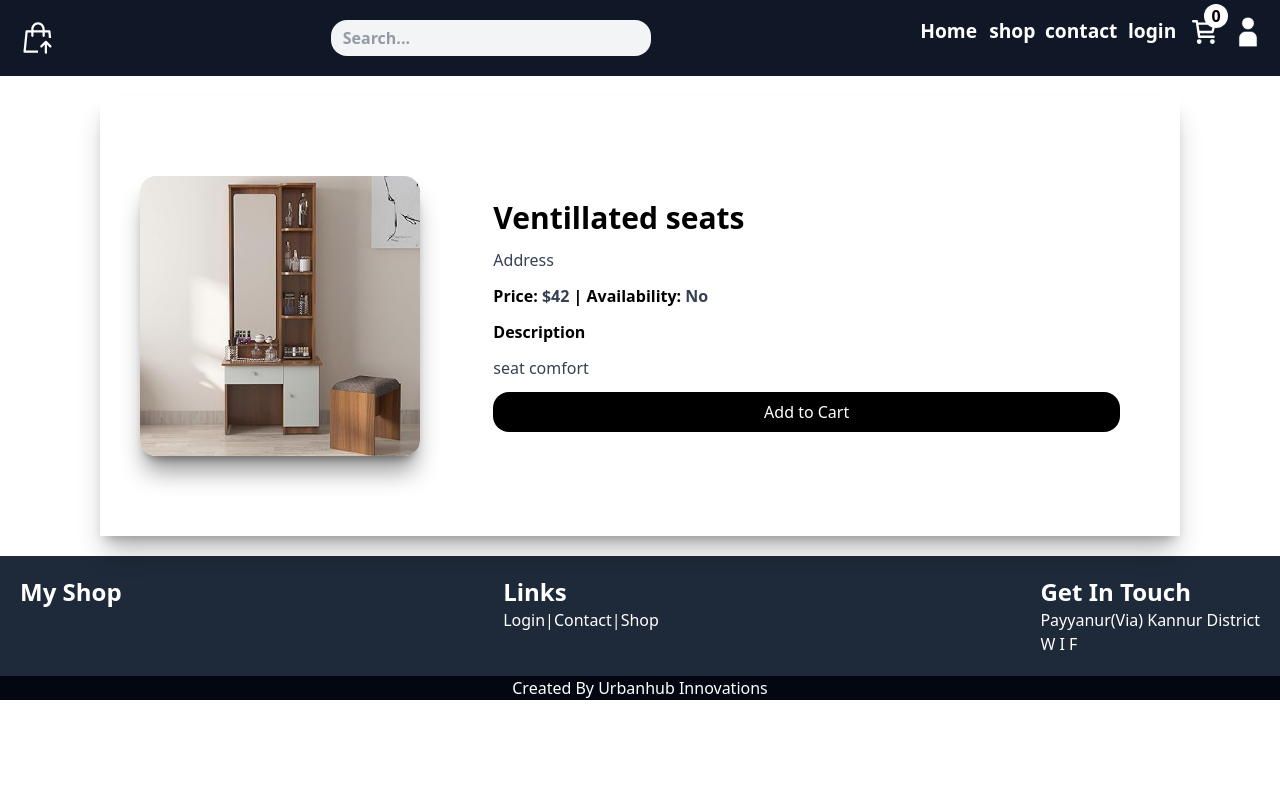
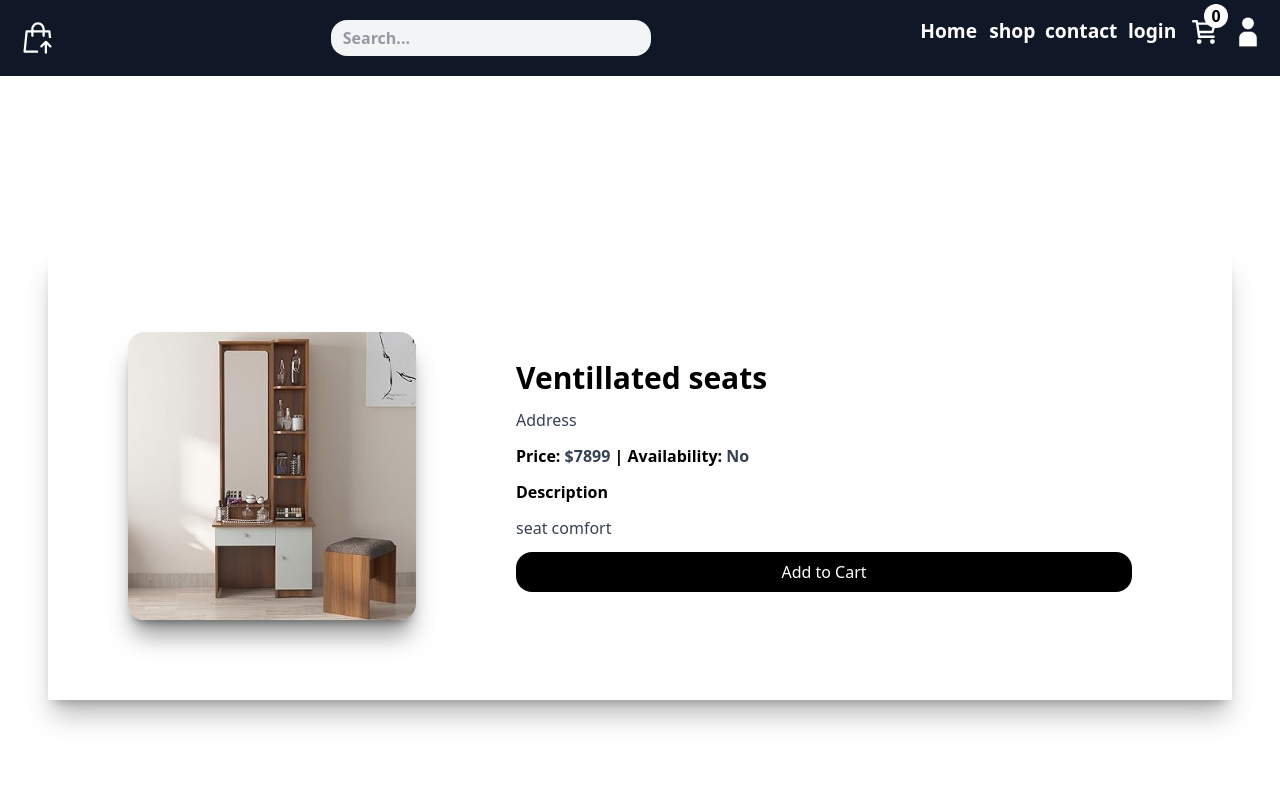
Before and after one commit to abhinandjalaraj/frontend, a Next.js app: page /shop/1/1 in a window 1280 px wide. Shown: the top 800 px of the page. Built offline with nearby package versions, Linux system fonts and the light colour scheme.

Commit message:
added provided and wrappeed provider around child ,used use cart to increment ,decrement  and remove itemes in a cart

```diff
--- a/src/_layout/Header.tsx
+++ b/src/_layout/Header.tsx
@@ -6,11 +6,13 @@ import User from '@/app/_svg/User'
 import Hamburger from '@/app/_svg/Hamburger'
 import Close from '@/app/_svg/Close'
 import Icon from '@/app/_svg/Icon';
+import { useCart } from 'react-use-cart';
 
 
 const Header = () => {
 
   const[menu,setmenu]=useState(false)
+  const {items}=useCart()
 
 
   return (
@@ -36,8 +38,8 @@ const Header = () => {
       <Link className='scale-120' href="/login">login</Link>
 
       <div className='flex gap-5 relative '>
-       <Link href="/cart"> <Cart   className="size-6 scale-120 "/></Link>
-        <div className='size-6  absolute -top-4 -right-3 rounded-full text-center bg-white text-black '>0</div>
+       <Link href="/cart"> <Cart className="size-6 scale-120 "/> </Link>
+        <div className='size-6  absolute -top-4 -right-3 rounded-full text-center bg-white text-black '>{items.length}</div>
          </div>
         <div> <User className="size-6 scale-120"/></div>
 
--- a/src/app/_components/Card.tsx
+++ b/src/app/_components/Card.tsx
@@ -12,9 +12,9 @@ type props = {
 
 const Card = ({ image, ProductName, ProductDescription, price }: props) => {
   return (
-    <Link href={`shop/${ProductName}`} className="bg-white rounded-2xl ">
-      <div className="relative rounded-3xl h-[250px]">
-        <Image className="object-cover rounded-t-2xl" src={image} fill alt="" />
+    <Link href={`shop/${ProductName}`} className="bg-white  ">
+      <div className="relative  h-[250px]">
+        <Image className="object-cover " src={image} fill alt="" />
       </div>
       <div className=" font-extrabold p-4">
         <h1 className="">{ProductName}</h1>
--- a/src/app/cart/page.tsx
+++ b/src/app/cart/page.tsx
@@ -1,9 +1,9 @@
 "use client";
 import Image from 'next/image'
-import React, { useState } from 'react'
 import image from "../../../public/feaured01/furniture 2.jpg"
 import Delete from '../_svg/Delete'
 import Link from 'next/link';
+import { useCart } from 'react-use-cart';
 
 
 
@@ -11,19 +11,37 @@ import Link from 'next/link';
 
 
 
-const page = () => {
+const Page = () => {
+  const {items,removeItem,isEmpty,updateItemQuantity}=useCart()
+  console.log(items)
 
- const arr=[
-        {
-            product: "Ventillated seats",
-            image: "seat comfort",
-            price: 400,
-            quantity:2 ,
-            subtotal: 1,
-          }
 
-    ]
 
+
+//  const arr=[
+//         {
+//             product: "Ventillated seats",
+//             image: "seat comfort",
+//             price: 400,
+//             quantity:2 ,
+//             subtotal: 1,
+//           },
+//           {
+//             product: "Ventillated seats",
+//             image: "seat comfort",
+//             price: 400,
+//             quantity:2 ,
+//             subtotal: 1,
+//           },
+//           {
+//             product: "Ventillated seats",
+//             image: "seat comfort",
+//             price: 400,
+//             quantity:2 ,
+//             subtotal: 1,
+//           }
+
+//     ]
 
 
 
@@ -33,8 +51,10 @@ const page = () => {
   <div className='min-h-screen p-3'>
     <div className='  grid grid-cols-4 gap-2'>
       <div className='col-span-3 flex flex-col gap-2 p-3 shadow-xl/30 h-screen  bg-white  '>
-            <div className='flex justify-between '><h1 className='text-4xl shadow-2xl font-bold'>shopping cart</h1><h1>{arr.length}items</h1></div>
+            <div className='flex justify-between '><h1 className='text-4xl shadow-2xl font-bold'>shopping cart</h1><h1>{items.length}items</h1></div>
   <hr></hr>
+
+
 
             <table className='   border-separate border-spacing-y-2'>
 
@@ -53,7 +73,11 @@ const page = () => {
 
             </tr>
             </thead>
-            <tbody className='border-separate' >
+
+
+         {items.map((item,index)=>(
+
+          <tbody key={index} className='border-separate' >
 
                  <tr >
                 <td>
@@ -65,23 +89,25 @@ const page = () => {
            </td>
 
             <td>
-            129.09
+                       {item.price}
+
            </td>
          <td>
               <div className='flex gap-3   items-center'>
-                   <button   className='text-2xl font-bold'>-</button>
+                   <button  onClick={() => updateItemQuantity(item.id, (item.quantity ?? 0) - 1)}  className='text-2xl font-bold'>-</button>
 
-                  <div className='size-6 border-1  text-center'> <h1>1</h1> </div>
+                  <div className='size-6 border-1  text-center'> <h1>{item.quantity}</h1> </div>
 
-                   <button  className=' font-bold text-2xl'>+</button>
+                   <button  onClick={() => updateItemQuantity(item.id, (item.quantity ?? 0) + 1)} className=' font-bold text-2xl'>+</button>
               </div>
          </td>
             <td>
-            928.22
+                       {item.itemTotal}
+
            </td>
 
            <td>
-            <Delete className='size-7'/>
+            <Delete onClick={()=>removeItem(item.id)} className='size-7'/>
            </td>
 
 
@@ -89,6 +115,10 @@ const page = () => {
 
 
             </tbody>
+
+
+      ))}
+
             </table>
       </div>
 
@@ -111,4 +141,4 @@ const page = () => {
   )
 }
 
-export default page
+export default Page
--- a/src/app/checkout/page.tsx
+++ b/src/app/checkout/page.tsx
@@ -43,17 +43,17 @@ type TLoginSchema = z.infer<typeof loginSchema>;
 
 
   return (
-    <div className=" p-5 ">
+    <div className=" p-3 ">
        <h1 className="text-3xl  font-bold">checkout</h1>
       <div className=" grid grid-cols-3 gap-6">
 
 
-          <form onSubmit={handleSubmit(data)} className="col-span-2  flex flex-col gap-4">
+          <form onSubmit={handleSubmit(data)} className="col-span-2  flex flex-col gap-3">
             <div className="flex gap-2 ">
               <input
               {...register("firstname")}
 
-                className=" shadow-xs/50 w-full rounded-2xl h-12 p-2"
+                className=" shadow-xs/50 w-115 rounded-2xl  p-2"
                 type="text"
                 placeholder="first name"
               />{" "}
@@ -65,7 +65,7 @@ type TLoginSchema = z.infer<typeof loginSchema>;
             )}
               <input
                {...register("lastname")}
-                className="shadow-xs/50  w-full rounded-2xl p-3 h-12"
+                className="shadow-xs/50 w-70  rounded-2xl p-3 "
                 type="text"
                 placeholder="last name"
               />
@@ -86,7 +86,7 @@ type TLoginSchema = z.infer<typeof loginSchema>;
             <div className="w-190">
               <input
                {...register("phnumber")}
-                className=" shadow-xs/50 w-full rounded-2xl p-3"
+                className=" shadow-xs/50 w-185 rounded-2xl  p-2"
                 type="text"
                 placeholder="phone number "
               />
--- a/src/app/shop/[products]/[product]/_component/SingleProduct.tsx
+++ b/src/app/shop/[products]/[product]/_component/SingleProduct.tsx
@@ -1,31 +1,37 @@
+"use client";
 import React from "react";
-import Image from "next/image";
+import Image, { StaticImageData } from "next/image";
+import { useCart } from "react-use-cart";
 
-// ✅ Define props type
 type Props = {
+  id: string;
   name: string;
   description: string;
   price: number;
   isAvailable: boolean;
-  image: string;
+  image: string | StaticImageData;
 };
 
-// ✅ Use props properly
-const SingleProduct = ({ name, description, price, isAvailable, image }: Props) => {
+const SingleProduct = ({ id, name, description, price, isAvailable, image }: Props) => {
+  const value= { id, name, description, price, isAvailable, image };
+  const { addItem, items } = useCart();
+  console.log("items:::", items);
+
   return (
-    <div className="grid p-10 w-270 shadow-xl/25 h-110 grid-cols-3 justify-center items-center  max-md:grid-cols-1  max-sm:p-3 bg-white">
+    <div className="grid p-20 shadow-xl/25 grid-cols-3 justify-center items-center max-md:grid-cols-1 min-sm:gap-5 max-lg:grid-cols-1 min-lg:gap-20 bg-white">
+
       {/* Product Image */}
-      <div className="relative h-70 w-70 col-span-1 shadow-xl/40  rounded-2xl ">
+      <div className="relative h-72 w-72 col-span-1 shadow-xl/40 rounded-2xl">
         <Image
           alt="product"
           src={image}
-          className="object-cover rounded-2xl "
+          className="object-cover rounded-2xl"
           fill
         />
       </div>
 
       {/* Product Details */}
-      <div className="flex flex-col col-span-2 p-5 gap-3 ">
+      <div className="flex flex-col col-span-2 p-5 gap-3">
         <h2 className="text-3xl font-bold">{name}</h2>
 
         <p className="text-gray-700">Address</p>
@@ -37,7 +43,10 @@ const SingleProduct = ({ name, description, price, isAvailable, image }: Props)
         <h4 className="font-extrabold">Description</h4>
         <p className="text-gray-700">{description}</p>
 
-        <button className="bg-black text-white p-2 rounded-2xl hover:bg-gray-800 transition">
+        <button
+          onClick={() => addItem(value)}
+          className="bg-black text-white p-2 rounded-2xl hover:bg-gray-800 transition"
+        >
           Add to Cart
         </button>
       </div>
--- a/src/app/shop/[products]/[product]/page.tsx
+++ b/src/app/shop/[products]/[product]/page.tsx
@@ -1,27 +1,29 @@
 import React from "react";
-import Image from "next/image";
 import featured from "../../../../../public/feaured01/furniture 2.jpg"; // ✅ check folder spelling
 import SingleProduct from "./_component/SingleProduct";
 
-const products = [
+const products =
   {
+
+    id:"1",
     name: "Ventillated seats",
     description: "seat comfort",
-    price: 42,
+    price: 7899,
     image: featured,
     isAvailable: false,
-  },
-];
+  }
+
 
 const Page = () => {
   return (
-    <div className="flex justify-center items-center min-h-120">
+    <div className="flex justify-center items-center min-h-screen  min-md:p-10">
         <SingleProduct
-          name={products[0].name}
-          description={products[0].description}
-          price={products[0].price}
-          image={products[0].image}
-          isAvailable={products[0].isAvailable}
+          name={products.name}
+          description={products.description}
+          price={products.price}
+          image={products.image}
+          isAvailable={products.isAvailable}
+          id={products.id}
         />
       </div>
 
--- a/src/app/shop/[products]/page.tsx
+++ b/src/app/shop/[products]/page.tsx
@@ -60,7 +60,7 @@ const page = () => {
     <div >
         <h1 className="text-7xl text-center font-serif  mt-7 ">suits</h1>
         <p className="p-5  font-anton text-2xl">{suits.length} Products</p>
-        <div className="grid grid-cols-4 p-5  gap-5">
+        <div className="grid grid-cols-4 p-5  gap-5 max-lg:grid-cols-3 max-md:grid-cols-2">
           {suits.map((item, index) => (
             <Card
         key={index}
```
